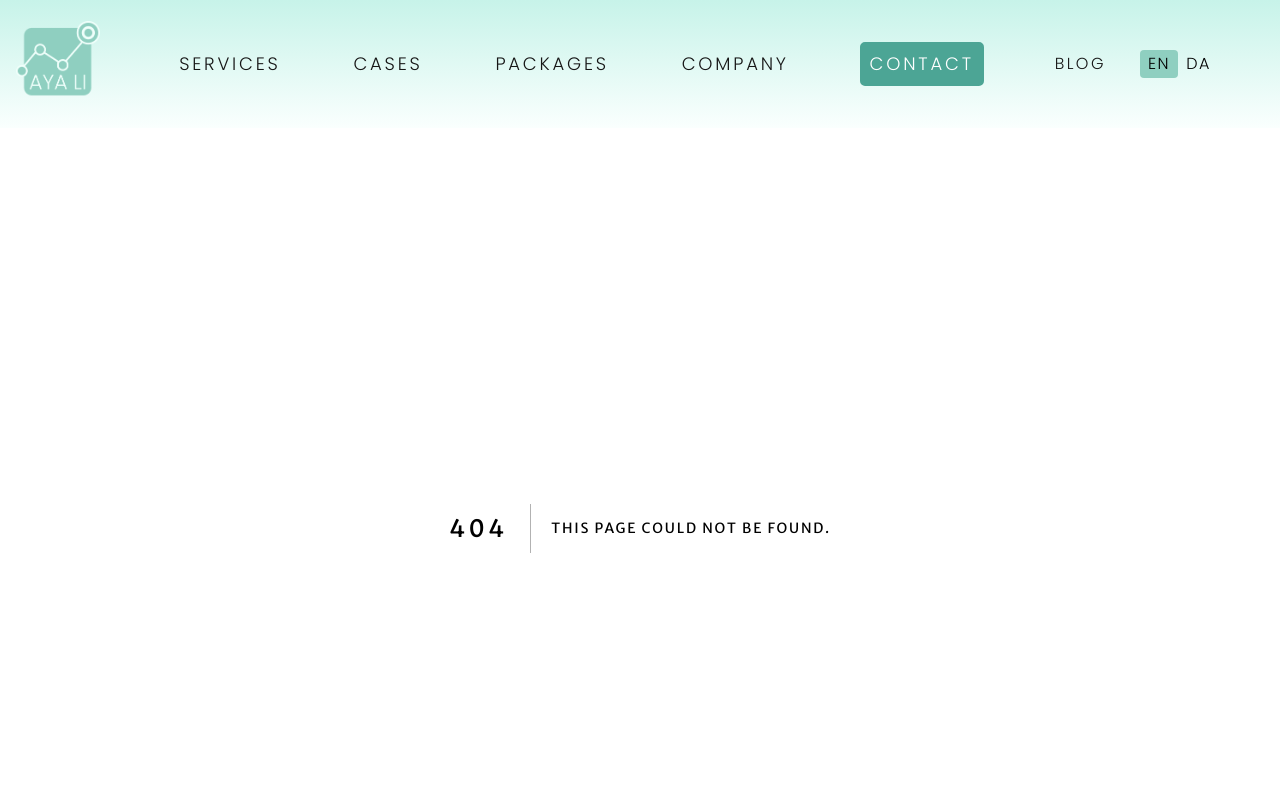
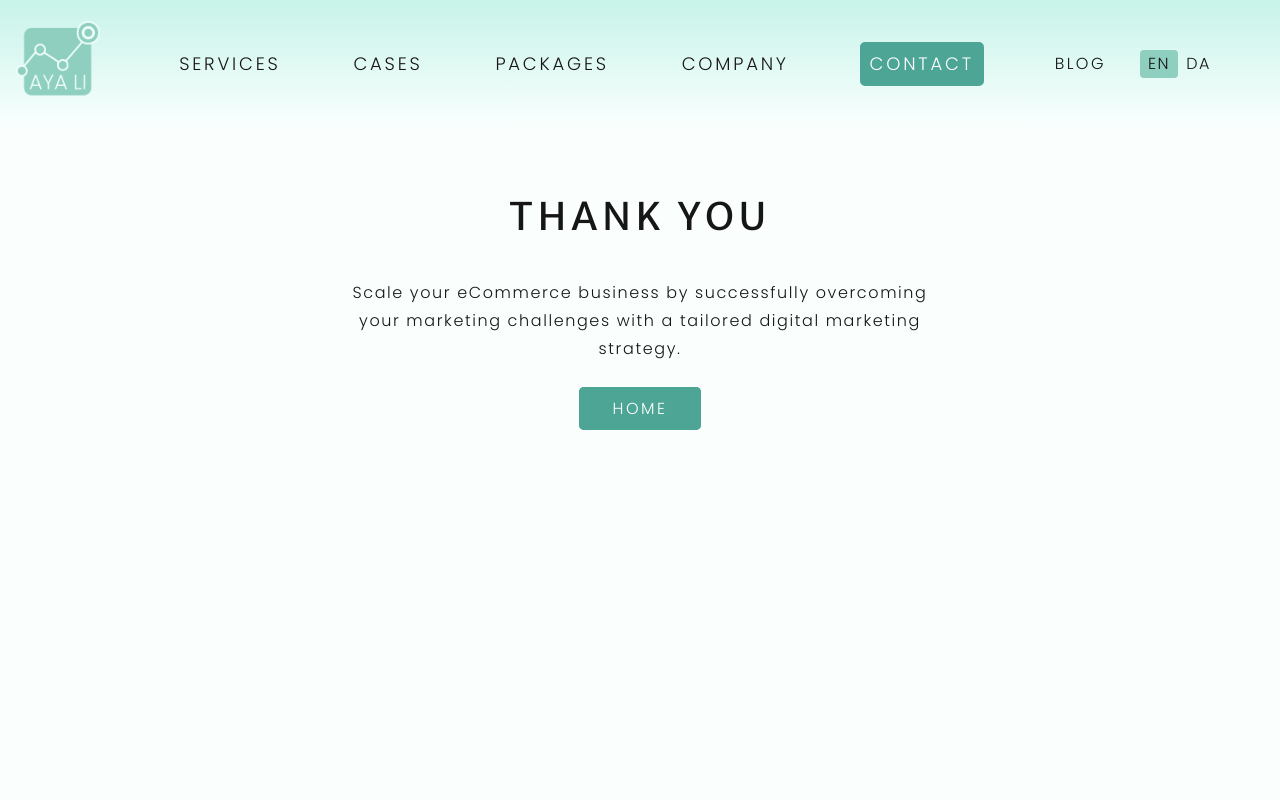
Before and after one commit to ThordurTh/ayali, a Next.js app: page /success in a window 1280 px wide. Before the commit this address had no page. Shown: the top 800 px of the page. Built offline with nearby package versions, Linux system fonts and the light colour scheme.

Commit message:
testing thank you message

```diff
--- a/components/ContactForm.js
+++ b/components/ContactForm.js
@@ -63,7 +63,7 @@ function ContactForm({ predefinedSubject }) {
       name="contact"
       method="post"
       data-netlify="true"
-      data-netlify-success="/success"
+      data-netlify-success="/success?name={inputValues.firstName});"
       onSubmit={handleFormSubmit}
     >
       <input type="hidden" name="form-name" value="contact" />
--- /dev/null
+++ b/pages/success.js
@@ -0,0 +1,37 @@
+import React from 'react'
+import Head from "next/head";
+import Link from "next/link";
+import { useRouter } from 'next/router';
+
+const router = useRouter();
+const { name } = router.query;
+
+function success() {
+    return (
+        <>
+          <Head>
+            <title>AYA LI - Success</title>
+            <meta name="keywords" content="Some, good, keywords"></meta>
+            <meta
+              name="description"
+              content="AYA LI - Digitial Marketing Consultant - Success"
+            ></meta>
+            <meta name="theme-color" content="#c7f3e9" />
+          </Head>
+    <section className="services-hero success-message">
+            <h1>Thank you {name} </h1>
+        <p>
+          Scale your eCommerce business by successfully overcoming your
+          marketing challenges with a tailored digital marketing strategy.
+        </p>
+        <div>
+            <Link href="../">
+              <a className="cta success">Home</a>
+            </Link>
+            </div>
+      </section>
+          </>
+  );
+}
+
+export default success
--- a/styles/globals.scss
+++ b/styles/globals.scss
@@ -143,3 +143,9 @@ a {
     align-items: center;
   }
 }
+.success{
+  padding: 0.5rem 2rem 0.5rem 2rem;
+}
+.success-message{
+  min-height: 700px;
+}
```
